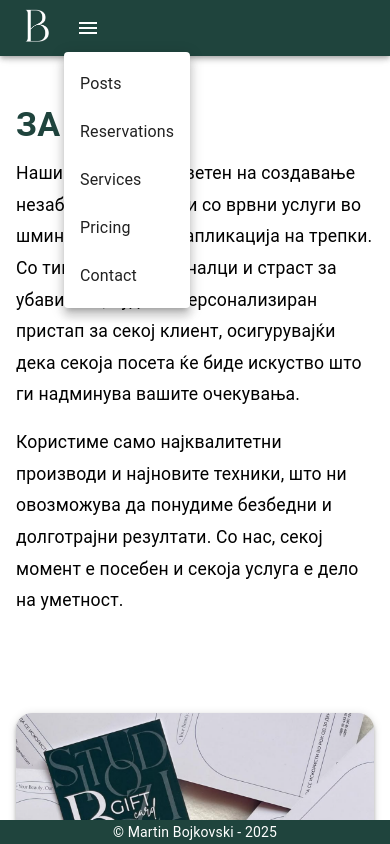
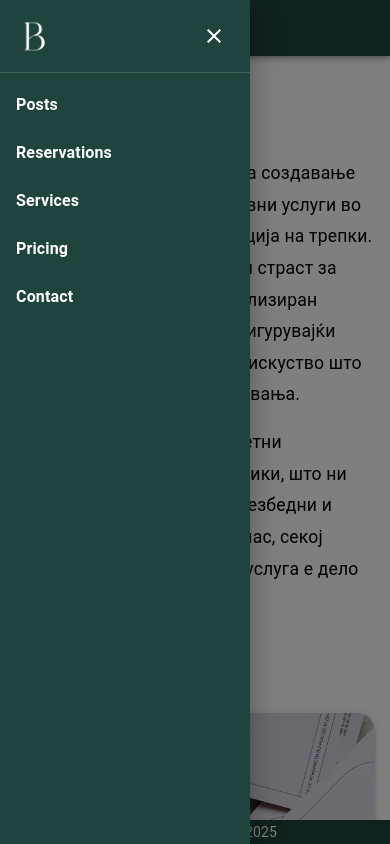
Before and after one commit to martinbojkovski/IBBeauty-FE, a React (Create React App) app: page / in a window 390 px wide. Both pictures are taken after a click on the button 88 px from the left and 28 px from the top of the page. Shown: the top 844 px of the page. Built offline with nearby package versions, Linux system fonts and the light colour scheme.

Commit message:
Better Design for the AppBar for mobile version.

```diff
--- a/src/components/Appbar.js
+++ b/src/components/Appbar.js
@@ -1,36 +1,90 @@
 import * as React from 'react';
 import {
     AppBar, Box, Toolbar, IconButton, Typography,
-    Menu, MenuItem, Button, Container
+    Drawer, List, ListItem, ListItemText, Button, Container, Divider
 } from '@mui/material';
 import MenuIcon from '@mui/icons-material/Menu';
+import CloseIcon from '@mui/icons-material/Close';
 import { Link } from 'react-router-dom';
 import { useContext, useState } from 'react';
-import { AuthContext } from '../AuthContext'; // Adjust path as needed
+import { AuthContext } from '../AuthContext';
 
 const pages = ['Posts', 'Reservations', 'Services', 'Pricing', 'Contact'];
 
 function Appbar() {
-    const [anchorElNav, setAnchorElNav] = useState(null);
-    const { token } = useContext(AuthContext); // Get token from context
+    const [drawerOpen, setDrawerOpen] = useState(false);
+    const { token } = useContext(AuthContext);
 
-    const handleOpenNavMenu = (event) => {
-        setAnchorElNav(event.currentTarget);
+    const isLoggedIn = Boolean(token);
+
+    const toggleDrawer = (open) => () => {
+        setDrawerOpen(open);
     };
 
-    const handleCloseNavMenu = () => {
-        setAnchorElNav(null);
-    };
+    const drawer = (
+        <Box
+            sx={{
+                width: 250,
+                height: '100%',
+                backgroundColor: '#1f443d',
+                color: 'white',
+            }}
+            role="presentation"
+        >
+            {/* Logo and Close Icon */}
+            <Box sx={{ display: 'flex', justifyContent: 'space-between', alignItems: 'center', p: 2 }}>
+                <Link
+                    to="/"
+                    onClick={toggleDrawer(false)}
+                    style={{ textDecoration: 'none', display: 'flex', alignItems: 'center' }}
+                >
+                    <Box
+                        component="img"
+                        src="/logo.jpeg"
+                        alt="Logo"
+                        sx={{ width: 35, height: 35, mr: 1 }}
+                    />
+                </Link>
+                <IconButton onClick={toggleDrawer(false)} sx={{ color: 'white' }}>
+                    <CloseIcon />
+                </IconButton>
+            </Box>
+            <Divider sx={{ backgroundColor: 'rgba(255,255,255,0.2)' }} />
 
-    const isLoggedIn = Boolean(token);
+            {/* Navigation items */}
+            <List>
+                {pages.map((page) => (
+                    <ListItem
+                        button
+                        key={page}
+                        component={Link}
+                        to={`/${page.toLowerCase()}`}
+                        onClick={toggleDrawer(false)}
+                        sx={{
+                            '&:hover': {
+                                backgroundColor: 'rgba(255, 255, 255, 0.1)',
+                            }
+                        }}
+                    >
+                        <ListItemText
+                            primary={
+                                <Typography sx={{ fontWeight: 'bold', color: 'white' }}>
+                                    {page}
+                                </Typography>
+                            }
+                        />
+                    </ListItem>
+                ))}
+            </List>
+        </Box>
+    );
 
     return (
         <AppBar position="sticky" sx={{ backgroundColor: '#1f443d' }}>
             <Container maxWidth="xl">
                 <Toolbar disableGutters>
 
-                    {/* Logo */}
-                    <Link to="/" style={{ textDecoration: 'none' }}>
+                    <Link to="/" style={{ textDecoration: 'none', display: 'flex', alignItems: 'center' }}>
                         <Box
                             component="img"
                             src="/logo.jpeg"
@@ -39,34 +93,21 @@ function Appbar() {
                         />
                     </Link>
 
-                    {/* Mobile Menu */}
                     <Box sx={{ flexGrow: 1, display: { xs: 'flex', md: 'none' } }}>
                         <IconButton
                             size="large"
-                            onClick={handleOpenNavMenu}
+                            onClick={toggleDrawer(true)}
                             color="inherit"
                         >
                             <MenuIcon />
                         </IconButton>
-                        <Menu
-                            anchorEl={anchorElNav}
-                            open={Boolean(anchorElNav)}
-                            onClose={handleCloseNavMenu}
-                            anchorOrigin={{ vertical: 'bottom', horizontal: 'left' }}
-                            transformOrigin={{ vertical: 'top', horizontal: 'left' }}
-                            sx={{ display: { xs: 'block', md: 'none' } }}
+                        <Drawer
+                            anchor="left"
+                            open={drawerOpen}
+                            onClose={toggleDrawer(false)}
                         >
-                            {pages.map((page) => (
-                                <MenuItem
-                                    key={page}
-                                    component={Link}
-                                    to={`/${page.toLowerCase()}`}
-                                    onClick={handleCloseNavMenu}
-                                >
-                                    {page}
-                                </MenuItem>
-                            ))}
-                        </Menu>
+                            {drawer}
+                        </Drawer>
                     </Box>
 
                     {/* Desktop Menu */}
@@ -83,7 +124,6 @@ function Appbar() {
                         ))}
                     </Box>
 
-                    {/* Right-side */}
                     <Box sx={{ display: 'flex', alignItems: 'center', gap: 2 }}>
                         {isLoggedIn ? (
                             <Typography variant="body1" sx={{ color: 'white' }}>
@@ -93,7 +133,7 @@ function Appbar() {
                             <Button
                                 component={Link}
                                 to="/login"
-                                sx={{ color: 'white', display: 'block', opacity: 0 }}
+                                sx={{ color: 'white', opacity: 0 }}
                             >
                                 Login
                             </Button>
```
